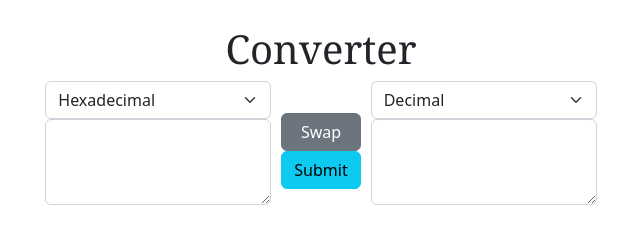
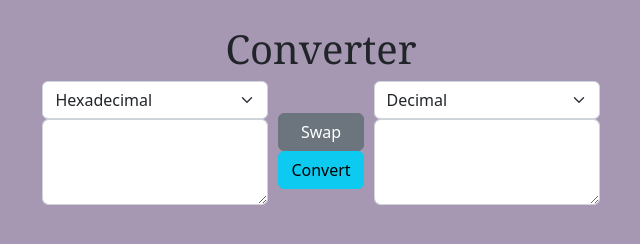
Before and after one commit to ansariashif14/Javascript-project, a plain HTML site: page index.html in a window 1280 px wide. Shown: the whole page, without its empty margins (319-959 px from the left). Drawn offline with nearby package versions, Linux system fonts and the light colour scheme.

```diff
--- a/index.html
+++ b/index.html
@@ -29,7 +29,7 @@
                 </div>
                 <div class="buttons">
                     <button type="button" class="btn btn-secondary" onclick="mySwap()">Swap</button>
-                    <button type="button" class="btn btn-info" onclick="mySubmit()">Submit</button>
+                    <button type="button" class="btn btn-info" onclick="mySubmit()">Convert</button>
                 </div>
                 <div class="output">
                     <select id="outputFormat" class="form-select" aria-label="Default select example">
--- a/script.js
+++ b/script.js
@@ -4,7 +4,6 @@ function mySubmit() {
     var outputFormat = parseInt(document.querySelector('#outputFormat').value);
     var input = document.querySelector('#input').value;
     var output;
-    var displayOut;
 
     if (input == '') {
       output = 'Input Required';
--- a/style.css
+++ b/style.css
@@ -1,12 +1,6 @@
-/* .container{
-   position: absolute;
-   top: 50%;
-    left: 50%;
-    transform: translate(-50%, -50%);
-} */
-
 body{
     padding-top: 25px;
+    background-color: rgb(166, 152, 179);
 }
 h1{
     font-family: Cambria, Cochin, Georgia, Times, 'Times New Roman', serifs;
```
Also changed, not shown: 1 other file.
